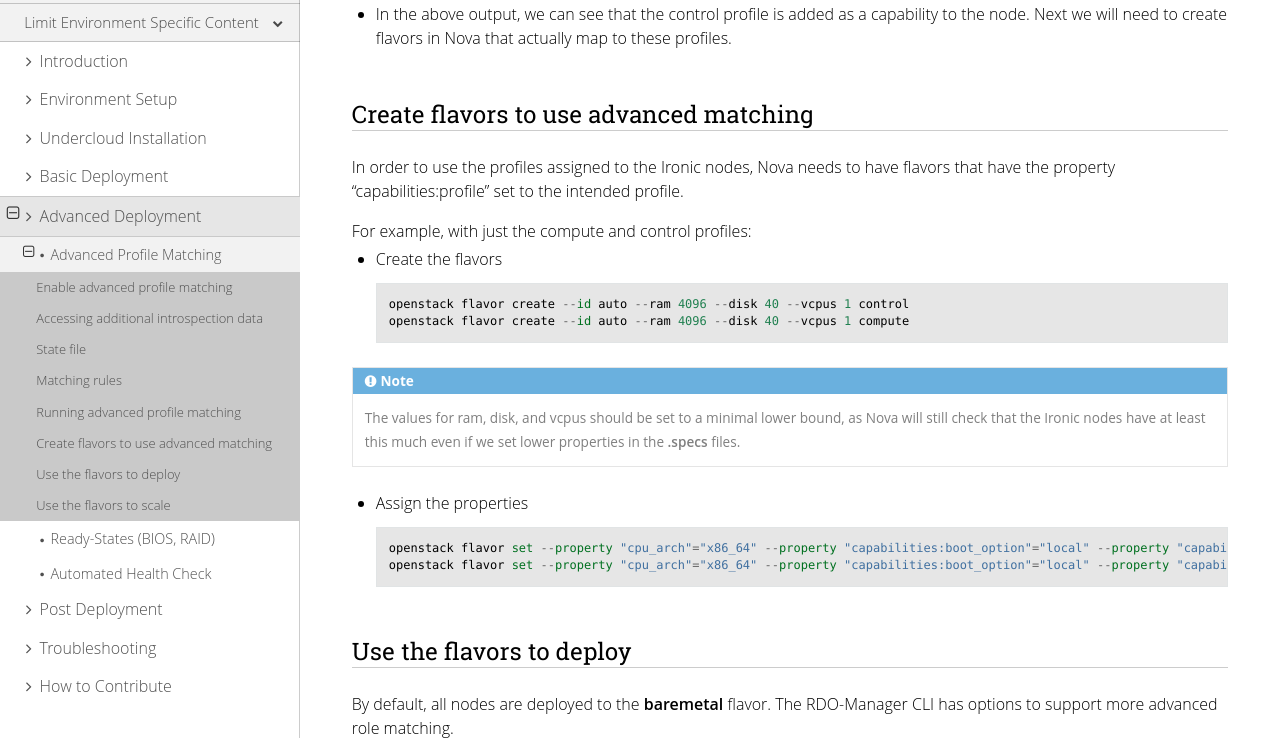
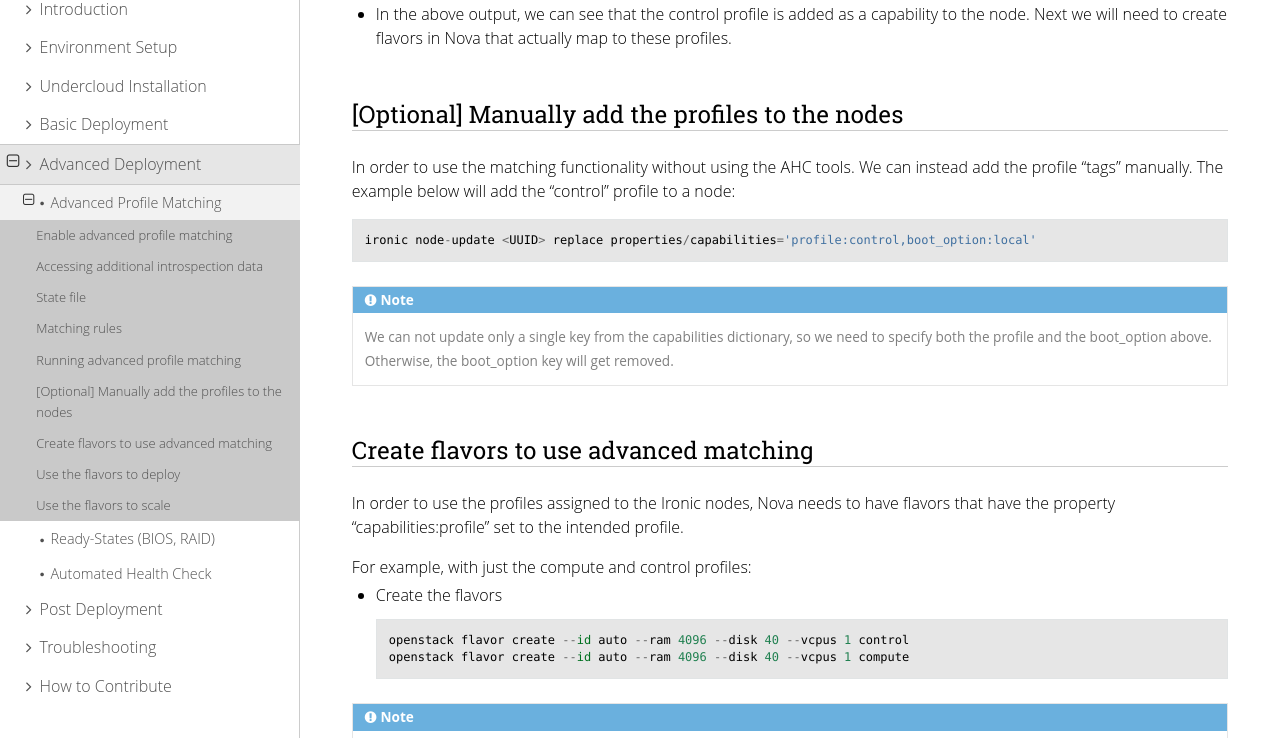
Before and after one commit to openstack-archive/instack-undercloud, a Sphinx documentation site: the page built from doc/source/advanced_deployment/profile_matching.rst, in a window 1280 px wide and 900 px high, scrolled down 2262 px, cut to the strip 162-900 px from the top of the window. Built offline with Sphinx 7.4.7 and the Read the Docs theme 2.0.0, drawn with Linux system fonts in a browser that asks for light colours.

Commit message:
[Doc] Add optional manual profile tagging
Change-Id: I2f4fd18892a7cd6c2c76909ad92a6f88032c65b1

```diff
--- a/doc/source/advanced_deployment/profile_matching.rst
+++ b/doc/source/advanced_deployment/profile_matching.rst
@@ -118,6 +118,21 @@ Running advanced profile matching
   as a capability to the node. Next we will need to create flavors in Nova
   that actually map to these profiles.
 
+[Optional] Manually add the profiles to the nodes
+-------------------------------------------------
+
+In order to use the matching functionality without using the AHC tools. We can
+instead add the profile "tags" manually. The example below will add the
+"control" profile to a node::
+
+    ironic node-update <UUID> replace properties/capabilities='profile:control,boot_option:local'
+
+.. note::
+
+  We can not update only a single key from the capabilities dictionary, so we
+  need to specify both the profile and the boot_option above. Otherwise, the
+  boot_option key will get removed.
+
 Create flavors to use advanced matching
 ---------------------------------------
 
```
